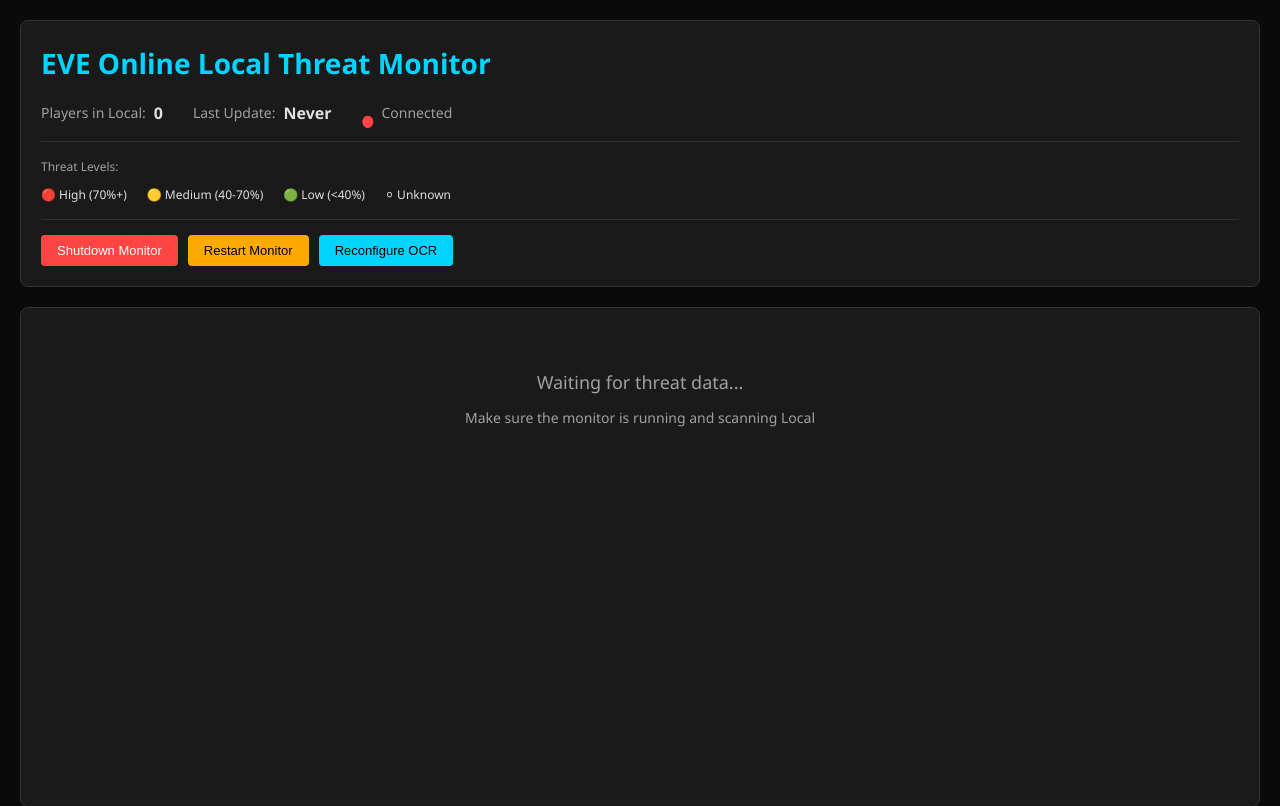
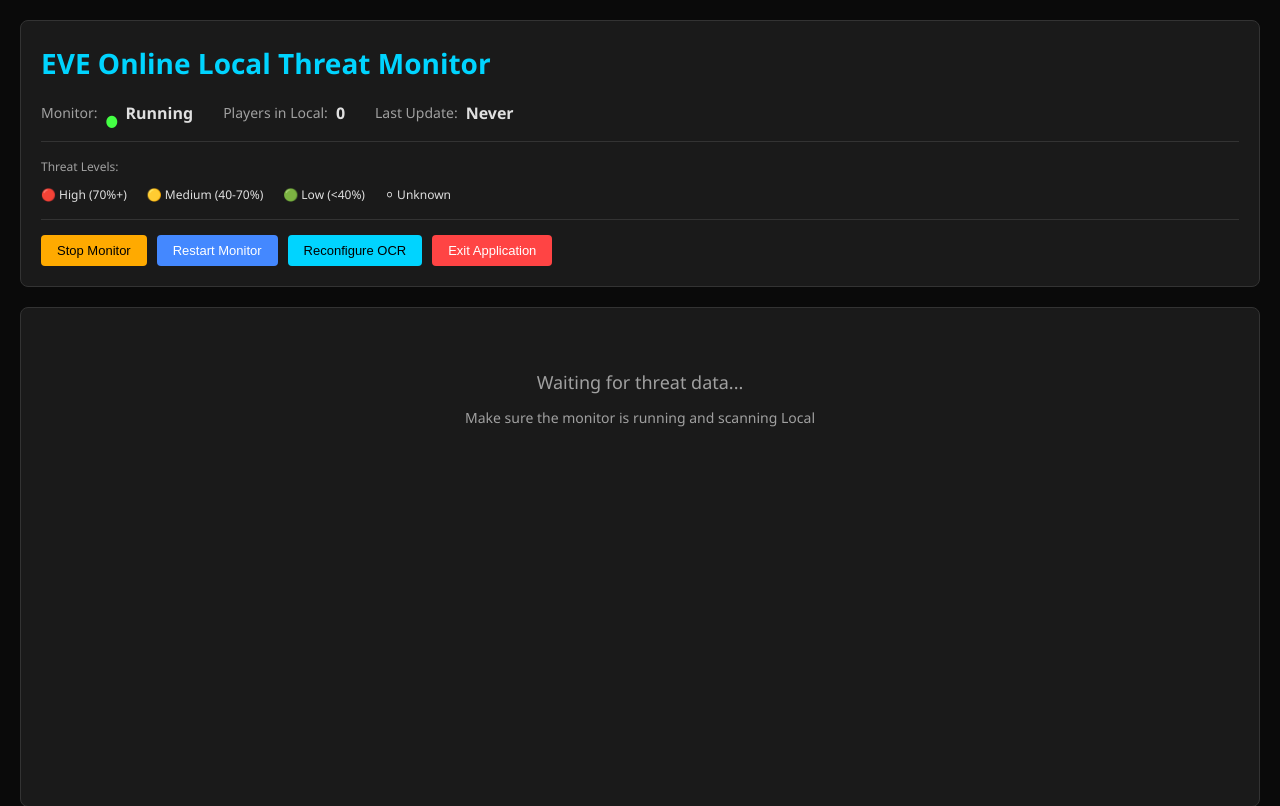
Before and after one commit to gentlemanZ/eve-local-monitor, a Python web app: template eve_local_monitor/templates/dashboard.html in a window 1280 px wide. Shown: the top 806 px of the page. Run offline with Jinja, Linux system fonts and the light colour scheme; the template is opened without the code that fills it, so the values that code supplies are empty.

Commit message:
Implement persistent web server for v1.2.0
- Web server now persists independently of monitor state
- Added Stop/Start monitor controls (web UI stays accessible)
- Added Exit Application button for complete shutdown
- Monitor status indicator shows Running/Stopped state
- New API endpoints: /api/status, /api/stop, /api/start, /api/exit
- Renamed "Shutdown" to "Stop Monitor" (clearer UX)
- Added "Restart Monitor" button (clears cache)
- Updated documentation with new architecture

Key improvement: Users can now stop the monitor and restart it
from the web dashboard without losing UI access.

🤖 Generated with [Claude Code](https://claude.com/claude-code)

Co-Authored-By: Claude Sonnet 4.5 <noreply@anthropic.com>

```diff
--- a/eve_local_monitor/__version__.py
+++ b/eve_local_monitor/__version__.py
@@ -1,4 +1,4 @@
 """Version information for EVE Local Monitor."""
 
-__version__ = "1.1.0"
-__version_info__ = (1, 1, 0)
+__version__ = "1.2.0"
+__version_info__ = (1, 2, 0)
--- a/eve_local_monitor/static/css/dashboard.css
+++ b/eve_local_monitor/static/css/dashboard.css
@@ -77,12 +77,12 @@ header h1 {
     display: inline-block;
 }
 
-.status-indicator.online {
+.status-indicator.running {
     color: var(--danger-low);
 }
 
-.status-indicator.offline {
-    color: var(--danger-high);
+.status-indicator.stopped {
+    color: var(--danger-medium);
 }
 
 /* Legend Section */
@@ -158,6 +158,15 @@ header h1 {
 
 .control-btn.primary:hover {
     background: #33ddff;
+}
+
+.control-btn.info {
+    background: #4488ff;
+    color: white;
+}
+
+.control-btn.info:hover {
+    background: #5599ff;
 }
 
 /* Main Content */
--- a/eve_local_monitor/static/js/dashboard.js
+++ b/eve_local_monitor/static/js/dashboard.js
@@ -3,8 +3,11 @@
 class ThreatDashboard {
     constructor() {
         this.apiUrl = '/api/threats';
+        this.statusUrl = '/api/status';
         this.refreshInterval = 2000; // 2 seconds
+        this.statusCheckInterval = 1000; // 1 second
         this.lastUpdateTime = null;
+        this.monitorRunning = true;
         this.init();
     }
 
@@ -12,11 +15,12 @@ class ThreatDashboard {
         console.log('Initializing EVE Local Threat Monitor Dashboard');
         this.setupControlButtons();
         this.startAutoRefresh();
+        this.startStatusCheck();
     }
 
     setupControlButtons() {
-        document.getElementById('shutdown-btn').addEventListener('click', () => {
-            this.shutdownMonitor();
+        document.getElementById('start-stop-btn').addEventListener('click', () => {
+            this.toggleMonitor();
         });
 
         document.getElementById('restart-btn').addEventListener('click', () => {
@@ -26,35 +30,55 @@ class ThreatDashboard {
         document.getElementById('reconfig-btn').addEventListener('click', () => {
             this.reconfigureOCR();
         });
+
+        document.getElementById('exit-btn').addEventListener('click', () => {
+            this.exitApplication();
+        });
     }
 
-    async shutdownMonitor() {
-        if (!confirm('Are you sure you want to shutdown the monitor?')) {
+    async toggleMonitor() {
+        if (this.monitorRunning) {
+            // Stop the monitor
+            if (!confirm('Stop the monitor? (Web dashboard will stay running)')) {
                 return;
             }
 
             try {
-            const response = await fetch('/api/shutdown', { method: 'POST' });
+                const response = await fetch('/api/stop', { method: 'POST' });
                 if (response.ok) {
-                alert('Monitor shutdown initiated. The web server will stop shortly.');
+                    console.log('Monitor stopped.');
                 } else {
-                alert('Failed to shutdown monitor. Check the console for errors.');
+                    alert('Failed to stop monitor. Check the console for errors.');
                 }
             } catch (error) {
-            console.error('Error shutting down monitor:', error);
+                console.error('Error stopping monitor:', error);
                 alert('Error communicating with monitor.');
+            }
+        } else {
+            // Start the monitor
+            try {
+                const response = await fetch('/api/start', { method: 'POST' });
+                if (response.ok) {
+                    console.log('Monitor starting...');
+                } else {
+                    alert('Failed to start monitor. Check the console for errors.');
+                }
+            } catch (error) {
+                console.error('Error starting monitor:', error);
+                alert('Error communicating with monitor.');
+            }
         }
     }
 
     async restartMonitor() {
-        if (!confirm('Are you sure you want to restart the monitor?')) {
+        if (!confirm('Restart the monitor? (Clears cache and restarts scanning)')) {
             return;
         }
 
         try {
             const response = await fetch('/api/restart', { method: 'POST' });
             if (response.ok) {
-                alert('Monitor restart initiated.');
+                console.log('Monitor restarting...');
             } else {
                 alert('Failed to restart monitor. Check the console for errors.');
             }
@@ -62,6 +86,66 @@ class ThreatDashboard {
             console.error('Error restarting monitor:', error);
             alert('Error communicating with monitor.');
         }
+    }
+
+    async exitApplication() {
+        if (!confirm('Exit the entire application? (Monitor and web server will stop)')) {
+            return;
+        }
+
+        try {
+            const response = await fetch('/api/exit', { method: 'POST' });
+            if (response.ok) {
+                alert('Application shutting down. This page will become unavailable.');
+            } else {
+                alert('Failed to exit application. Check the console for errors.');
+            }
+        } catch (error) {
+            console.error('Error exiting application:', error);
+            alert('Error communicating with monitor.');
+        }
+    }
+
+    async checkMonitorStatus() {
+        try {
+            const response = await fetch(this.statusUrl);
+            if (!response.ok) {
+                throw new Error(`HTTP error! status: ${response.status}`);
+            }
+            const data = await response.json();
+            this.updateMonitorStatus(data.monitor_running);
+        } catch (error) {
+            console.error('Error checking monitor status:', error);
+        }
+    }
+
+    updateMonitorStatus(isRunning) {
+        this.monitorRunning = isRunning;
+        const statusIndicator = document.getElementById('monitor-status');
+        const statusText = document.getElementById('monitor-status-text');
+        const startStopBtn = document.getElementById('start-stop-btn');
+
+        if (isRunning) {
+            statusIndicator.className = 'status-indicator running';
+            statusText.textContent = 'Running';
+            startStopBtn.textContent = 'Stop Monitor';
+            startStopBtn.className = 'control-btn warning';
+        } else {
+            statusIndicator.className = 'status-indicator stopped';
+            statusText.textContent = 'Stopped';
+            startStopBtn.textContent = 'Start Monitor';
+            startStopBtn.className = 'control-btn info';
+        }
+    }
+
+    startStatusCheck() {
+        // Initial check
+        this.checkMonitorStatus();
+
+        // Set up periodic status check
+        setInterval(() => {
+            this.checkMonitorStatus();
+        }, this.statusCheckInterval);
     }
 
     async reconfigureOCR() {
--- a/eve_local_monitor/templates/dashboard.html
+++ b/eve_local_monitor/templates/dashboard.html
@@ -12,16 +12,17 @@
             <h1>EVE Online Local Threat Monitor</h1>
             <div class="status-bar">
                 <div class="status-item">
+                    <span class="label">Monitor:</span>
+                    <span id="monitor-status" class="status-indicator running">●</span>
+                    <span id="monitor-status-text" class="value">Running</span>
+                </div>
+                <div class="status-item">
                     <span class="label">Players in Local:</span>
                     <span id="player-count" class="value">0</span>
                 </div>
                 <div class="status-item">
                     <span class="label">Last Update:</span>
                     <span id="last-update" class="value">Never</span>
-                </div>
-                <div class="status-item">
-                    <span id="connection-status" class="status-indicator online">●</span>
-                    <span class="label">Connected</span>
                 </div>
             </div>
 
@@ -36,9 +37,10 @@
             </div>
 
             <div class="control-buttons">
-                <button id="shutdown-btn" class="control-btn danger">Shutdown Monitor</button>
-                <button id="restart-btn" class="control-btn warning">Restart Monitor</button>
+                <button id="start-stop-btn" class="control-btn warning">Stop Monitor</button>
+                <button id="restart-btn" class="control-btn info">Restart Monitor</button>
                 <button id="reconfig-btn" class="control-btn primary">Reconfigure OCR</button>
+                <button id="exit-btn" class="control-btn danger">Exit Application</button>
             </div>
         </header>
 
```
Also changed, not shown: claude.md (+16 -5 lines), eve_local_monitor/main.py (+26 -3 lines), eve_local_monitor/web_server.py (+30 -6 lines), CHANGELOG.md, README.md. Lines whose indentation alone changed are shown as unchanged.
